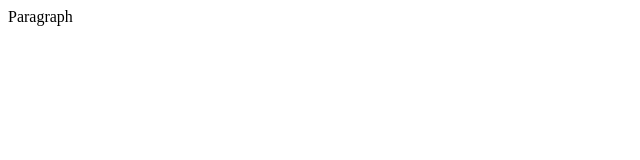
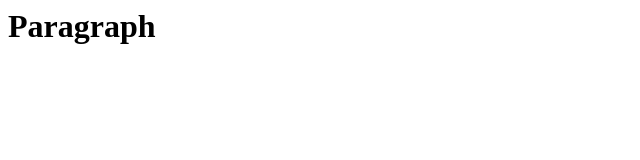
Before and after one commit to RishiChauhan011/Learning-Github, a plain HTML site: page index.html in a window 1280 px wide. Shown: the whole page, without its empty margins (0-640 px from the left). Drawn offline with Linux system fonts and the light colour scheme.

Commit message:
file updated

```diff
--- a/index.html
+++ b/index.html
@@ -1 +1 @@
-<p>Paragraph</p>
+<h1>Paragraph</h1>
```
